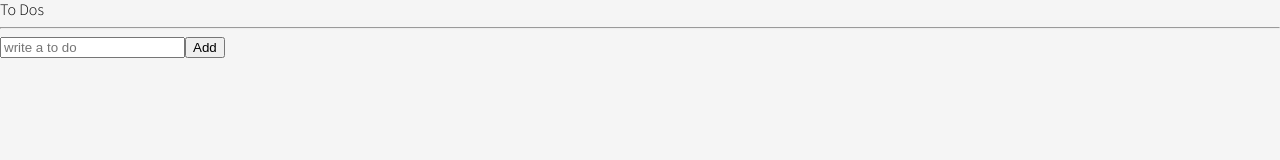
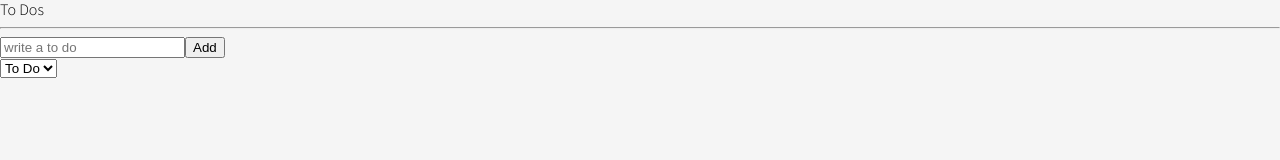
Before and after one commit to Kenjunn0/nomflix, a React (Create React App) app: page / in a window 1280 px wide. Shown: the top 160 px of the page. Built offline with nearby package versions, Linux system fonts and the light colour scheme.

Commit message:
recoil selector

```diff
--- a/src/atom.tsx
+++ b/src/atom.tsx
@@ -1,4 +1,4 @@
-import {atom} from "recoil";
+import {atom, selector} from "recoil";
 
 export type IToDo = {
     text: string;
@@ -6,7 +6,26 @@
     category : "TO_DO" | "DOING" | "DONE";
 }
 
+export const categoryState = atom({
+    key: "category",
+    default: "TO_DO",
+})
+
 export const toDoState = atom<IToDo[]>({
     key: "toDo",
     default: [],
 })
+
+export const toDoSelector = selector({
+    key: "toDoSelector",
+    get: ({get}) => {
+        const toDos = get(toDoState);
+        const category = get(categoryState);
+        if (category === "TO_DO") return toDos.filter((toDo) => toDo.category === "TO_DO")
+        if (category === "DOING") return toDos.filter((toDo) => toDo.category === "DOING")
+        if (category === "DONE") return toDos.filter((toDo) => toDo.category === "DONE")
+
+
+
+    }
+})
--- a/src/components/toDoList.tsx
+++ b/src/components/toDoList.tsx
@@ -1,6 +1,6 @@
 import CreateToDo from "./CreateToDo";
-import {useRecoilValue} from "recoil";
-import {toDoState} from "../atom";
+import {useRecoilState, useRecoilValue} from "recoil";
+import {categoryState, toDoSelector, toDoState} from "../atom";
 import ToDo from "./ToDo";
 
 
@@ -9,19 +9,23 @@
 
 
 function ToDoList () {
-    const toDos = useRecoilValue(toDoState);
-
+    const toDos = useRecoilValue(toDoSelector);
+    const [ category, setCategory] = useRecoilState(categoryState)
+    const onInput = (event : React.FormEvent<HTMLSelectElement>) => {
+        setCategory(event.currentTarget.value);
+    }
 
     return (
         <div>
             <h1>To Dos</h1>
             <hr />
             <CreateToDo />
-            <ul>
-                {toDos.map((toDo) => (
-                    <ToDo key={toDo.id} {...toDo} />
-                ))}
-            </ul>
+            <select value={category} onInput={onInput}>
+                <option value="TO_DO">To Do</option>
+                <option value="DOING">Doing</option>
+                <option value="DONE">Done</option>
+            </select>
+            {toDos?.map((toDo) => <ToDo key={toDo.id} {...toDo}  /> ) }
         </div>
     )
 }
```
